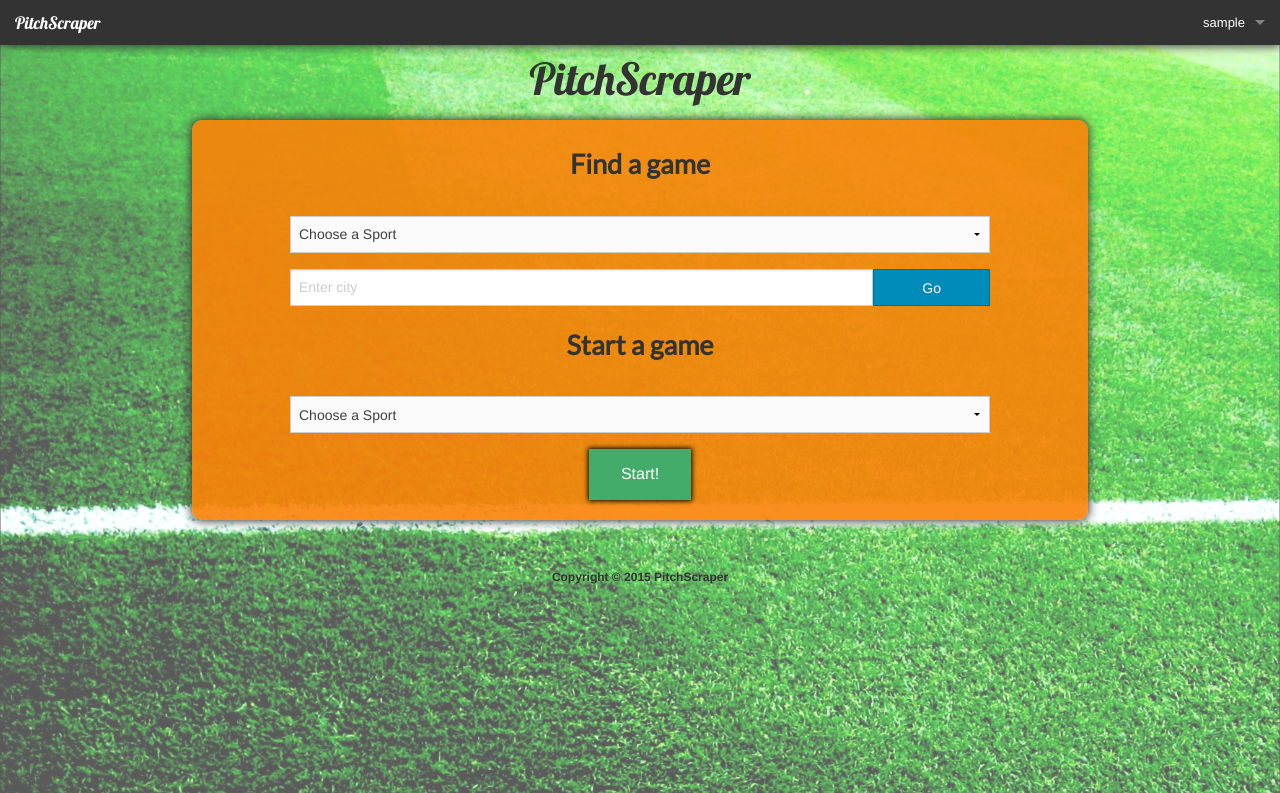
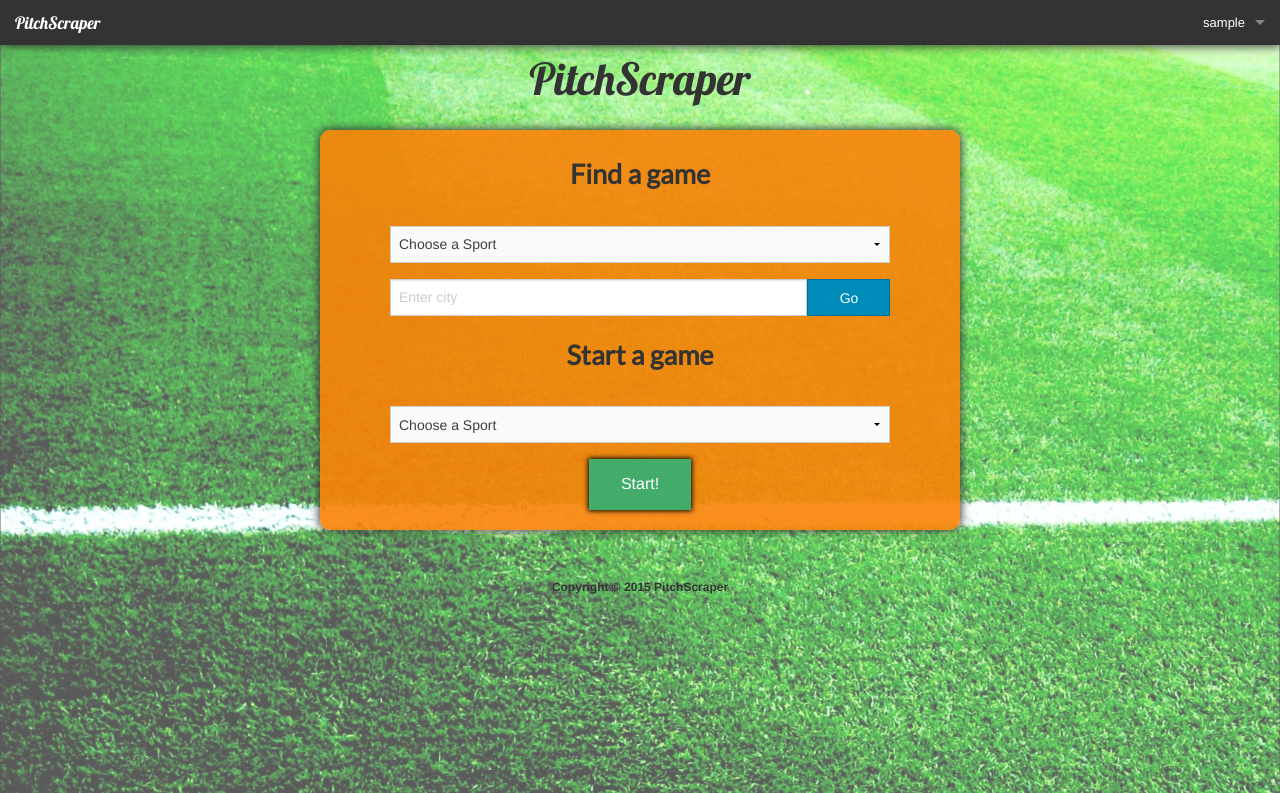
Before and after one commit to pkeselman17/PitchScraper, a Django app: page / in a window 1280 px wide. Shown: the top 793 px of the page. Run offline with Django 3.2, Linux system fonts and the light colour scheme; the visitor is signed in with stand-in values (Sample User, id 1); data that the repository does not hold is empty; some libraries are stand-ins or nearby versions.

Commit message:
Changed a few styles

```diff
--- a/static/css/game/create.css
+++ b/static/css/game/create.css
@@ -15,6 +15,8 @@ form .row:first-of-type{
 
 h1{
 	text-align: center;
+	font-family: Lato, sans-serif;
+	font-weight: 700;
 	margin-top:45px;
 }
 
--- a/static/css/home/index.css
+++ b/static/css/home/index.css
@@ -34,15 +34,15 @@ h3:nth-of-type(1){
 }
 
 #findSport, .row .row.collapse, #newGameSelect{
-	width:700px;
+	width:500px;
 }
 
 #container{
 	background-color: rgba(250, 130, 7, 0.9);
 	border-radius: 10px;
 	box-shadow: 0 0 10px 1px;
-	width:70%;
-	margin-top: 10px;
+	width:50%;
+	margin-top: 20px;
 }
 
 
--- a/static/css/home/search.css
+++ b/static/css/home/search.css
@@ -35,7 +35,6 @@ footer{
 #map-pin{
 	width:22px;
 	float:left;
-	cursor:pointer;
 }
 
 #markerText{
@@ -45,7 +44,7 @@ footer{
     overflow: hidden;
     position: absolute;
 	z-index:148;
-	cursor:pointer;
+	cursor:default;
 }
 
 #distInfo{
```
